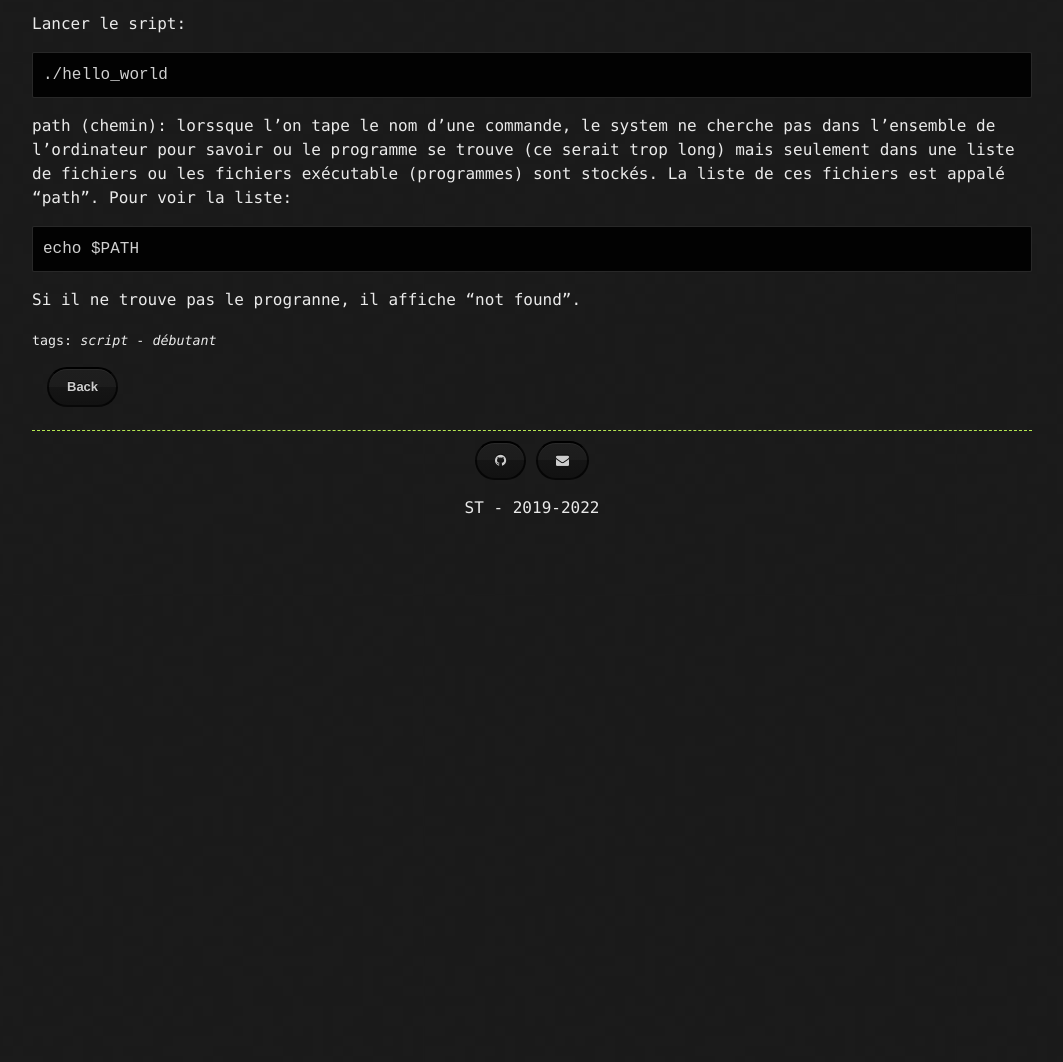
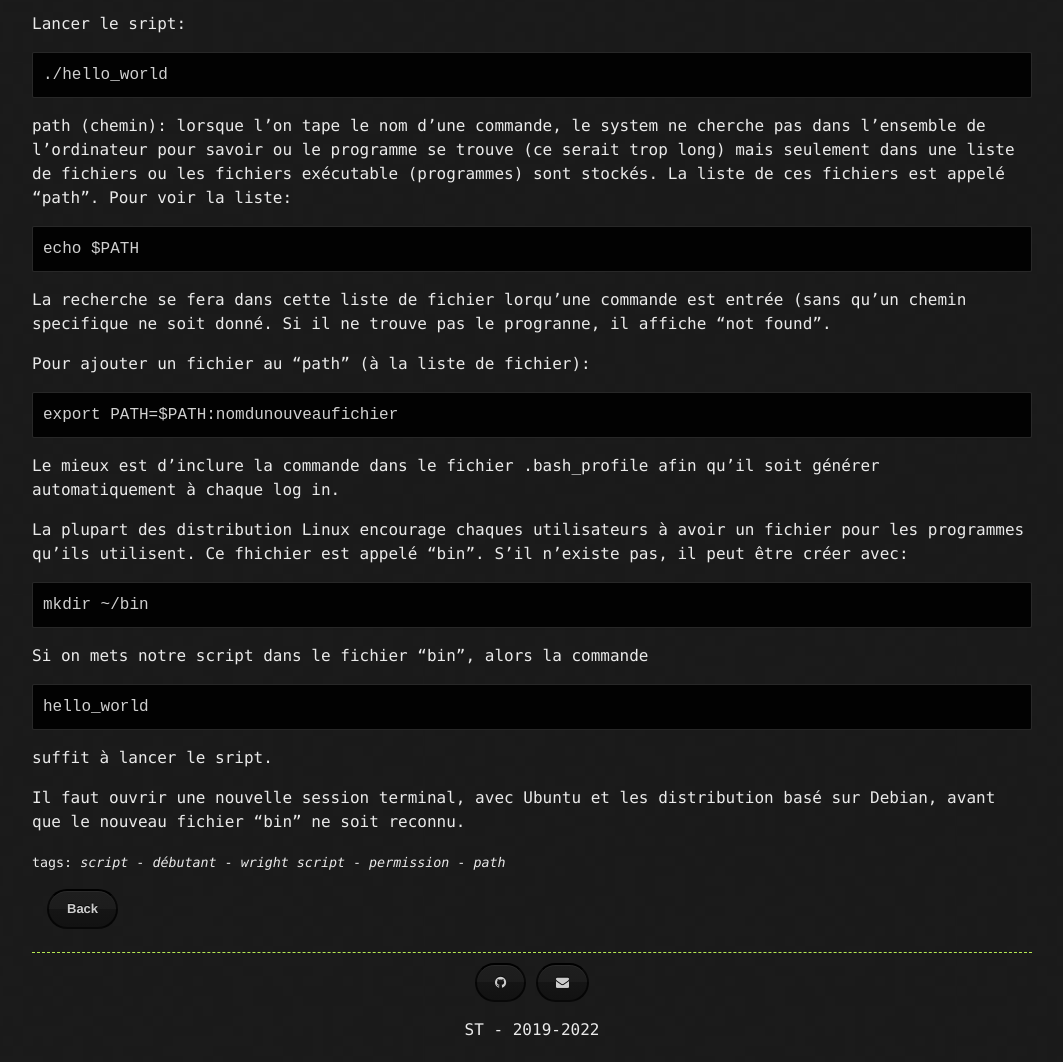
Before and after one commit to staytuned4/staytuned4.github.io, a Jekyll site: the page built from _posts/2022-08-25-premier-script.md, in a window 1280 px wide and 1400 px high, scrolled down 663 px, cut to the strip 338-1400 px from the top of the window. Shown: the whole strip, without its empty margins (108-1171 px from the left). Built offline with Jekyll 4.4.1, drawn with Linux system fonts in a browser that asks for light colours; nearby versions of some CDN libraries; before the commit the page ends 1541 px from its top, so only the background shows below that.

Commit message:
Update 2022-08-25-premier-script.md

````diff
--- a/_posts/2022-08-25-premier-script.md
+++ b/_posts/2022-08-25-premier-script.md
@@ -1,6 +1,6 @@
 ---
 layout: post
-tags: [script, débutant]
+tags: [script, débutant, wright script, permission, path]
 ---
 # Écrire mon premier script et le lancer
 
@@ -32,9 +32,29 @@ Lancer le sript:
 ```
 ./hello_world
 ```
-path (chemin): lorssque l'on tape le nom d'une commande, le system ne cherche pas dans l'ensemble de l'ordinateur pour savoir ou le programme se trouve (ce serait trop long) mais seulement dans une liste de fichiers ou les fichiers exécutable (programmes) sont stockés. La liste de ces fichiers est appalé "path".
+path (chemin): lorsque l'on tape le nom d'une commande, le system ne cherche pas dans l'ensemble de l'ordinateur pour savoir ou le programme se trouve (ce serait trop long) mais seulement dans une liste de fichiers ou les fichiers exécutable (programmes) sont stockés. La liste de ces fichiers est appelé "path".
 Pour voir la liste:
 ```
 echo $PATH
 ```
+La recherche se fera dans cette liste de fichier lorqu'une commande est entrée (sans qu'un chemin specifique ne soit donné.
 Si il ne trouve pas le progranne, il affiche "not found".
+
+Pour ajouter un fichier au "path" (à la liste de fichier):
+```
+export PATH=$PATH:nomdunouveaufichier
+```
+Le mieux est d'inclure la commande dans le fichier .bash_profile afin qu'il soit générer automatiquement à chaque log in.
+
+La plupart des distribution Linux encourage chaques utilisateurs à avoir un fichier pour les programmes qu'ils utilisent. Ce fhichier est appelé "bin".
+S'il n'existe pas, il peut être créer avec:
+```
+mkdir ~/bin
+```
+Si on mets notre script dans le fichier "bin", alors la commande
+```
+hello_world
+```
+suffit à lancer le sript.
+
+Il faut ouvrir une nouvelle session terminal, avec Ubuntu et les distribution basé sur Debian, avant que le nouveau fichier "bin" ne soit reconnu.
````
